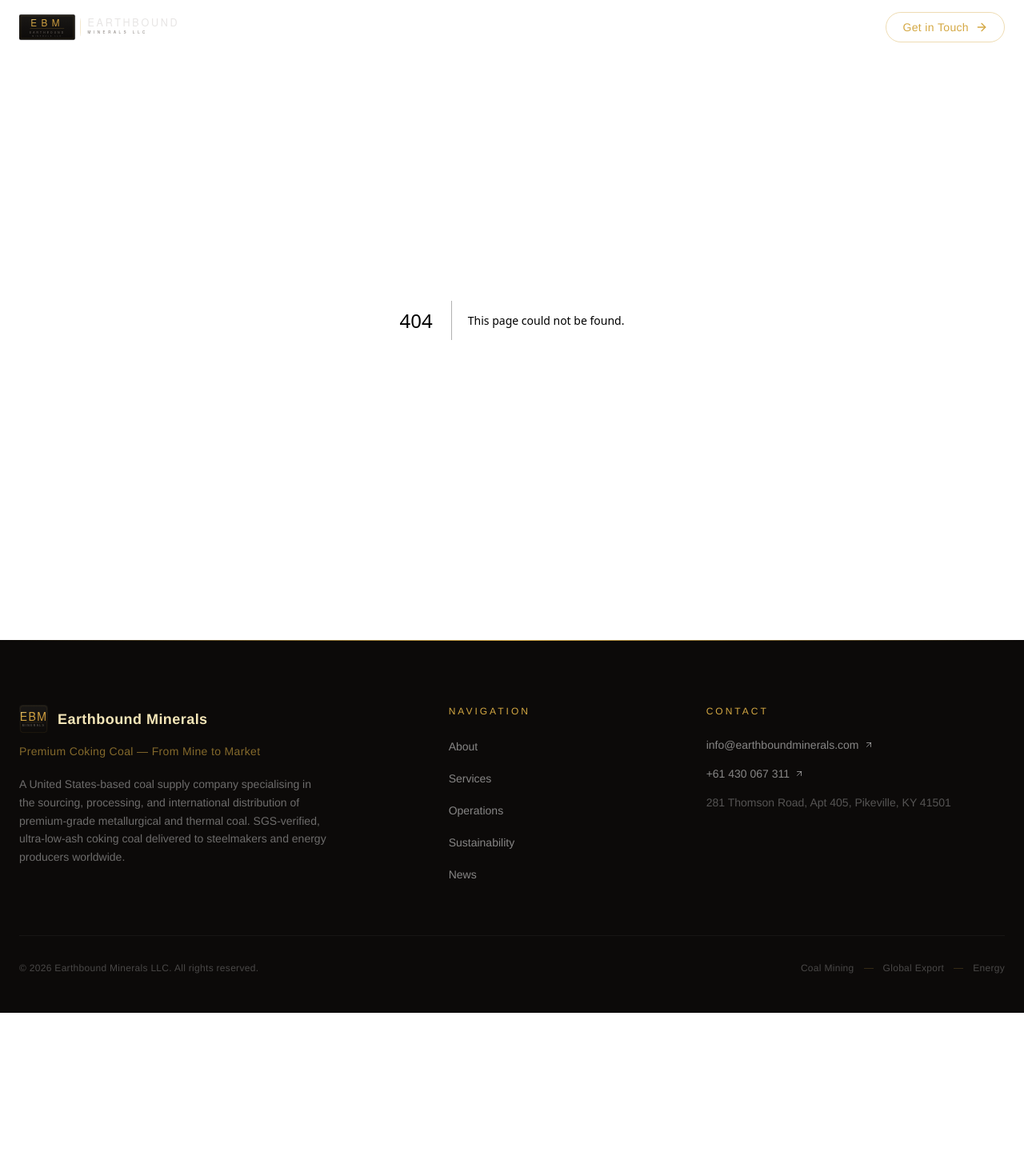
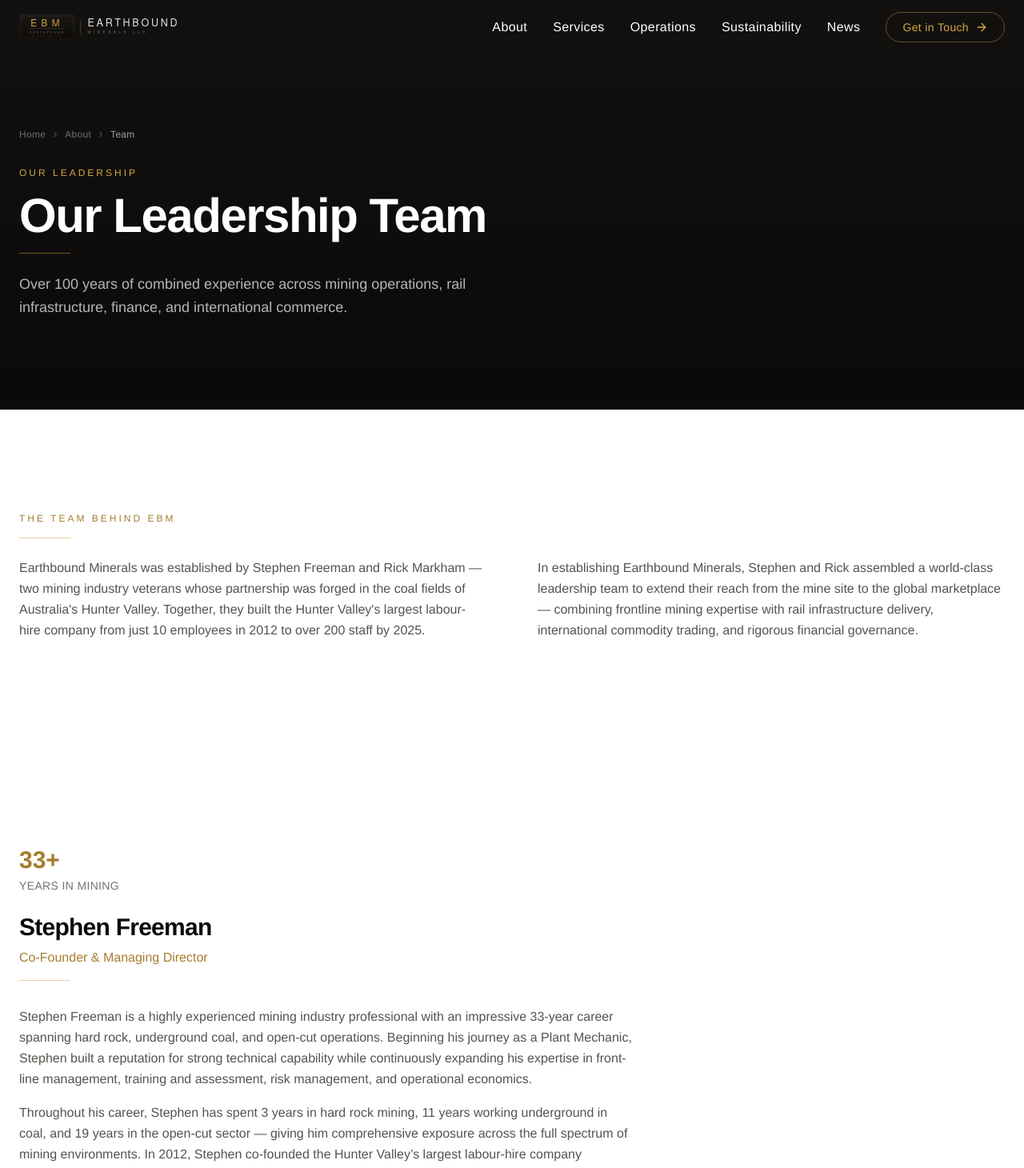
Before and after one commit to JimmyHu213/earthbound-minerals, a Next.js app: page /about/team in a window 1280 px wide. Before the commit this address had no page. Shown: the top 1460 px of the page at 80% size. Before the commit the page ends 1266 px from the top, so only its background shows below. Built offline with nearby package versions, Linux system fonts and the light colour scheme.

Commit message:
feat: add leadership team page at /about/team

```diff
--- /dev/null
+++ b/src/app/about/team/page.tsx
@@ -0,0 +1,108 @@
+import Link from "next/link";
+import { ChevronRight } from "lucide-react";
+import { LEADERSHIP } from "@/lib/constants";
+
+const SECTION_BGS = ["bg-white", "bg-brand-sand"];
+
+export default function TeamPage() {
+  return (
+    <main>
+      {/* Page Hero */}
+      <section className="relative bg-brand-black pt-32 pb-20 lg:pt-40 lg:pb-28">
+        <div className="absolute inset-0 bg-gradient-to-b from-brand-dark/50 to-brand-black" />
+
+        <div className="relative z-10 mx-auto max-w-7xl px-6">
+          <nav className="flex items-center gap-1.5 text-xs tracking-wide text-white/40">
+            <Link href="/" className="hover:text-brand-gold transition-colors">
+              Home
+            </Link>
+            <ChevronRight className="h-3 w-3" />
+            <Link href="/about" className="hover:text-brand-gold transition-colors">
+              About
+            </Link>
+            <ChevronRight className="h-3 w-3" />
+            <span className="text-white/60">Team</span>
+          </nav>
+
+          <p className="mt-8 text-xs font-medium uppercase tracking-[0.25em] text-brand-gold">
+            Our Leadership
+          </p>
+
+          <h1 className="mt-4 text-4xl font-bold tracking-tight text-white sm:text-5xl lg:text-6xl">
+            Our Leadership Team
+          </h1>
+          <div className="mt-4 h-px w-16 bg-brand-gold/50" />
+
+          <p className="mt-6 max-w-2xl text-lg leading-relaxed text-white/70">
+            Over 100 years of combined experience across mining operations, rail
+            infrastructure, finance, and international commerce.
+          </p>
+        </div>
+      </section>
+
+      {/* Intro Section */}
+      <section className="bg-white py-24 lg:py-32">
+        <div className="mx-auto max-w-7xl px-6">
+          <p className="text-xs font-medium uppercase tracking-[0.25em] text-brand-gold-dark">
+            The Team Behind EBM
+          </p>
+          <div className="mt-4 h-px w-16 bg-brand-gold/50" />
+          <div className="mt-6 grid gap-8 lg:grid-cols-2 lg:gap-16">
+            <p className="text-base leading-relaxed text-brand-stone-dark">
+              Earthbound Minerals was established by Stephen Freeman and Rick
+              Markham &mdash; two mining industry veterans whose partnership was
+              forged in the coal fields of Australia&apos;s Hunter Valley.
+              Together, they built the Hunter Valley&apos;s largest labour-hire
+              company from just 10 employees in 2012 to over 200 staff by 2025.
+            </p>
+            <p className="text-base leading-relaxed text-brand-stone-dark">
+              In establishing Earthbound Minerals, Stephen and Rick assembled a
+              world-class leadership team to extend their reach from the mine
+              site to the global marketplace &mdash; combining frontline mining
+              expertise with rail infrastructure delivery, international
+              commodity trading, and rigorous financial governance.
+            </p>
+          </div>
+        </div>
+      </section>
+
+      {/* Team Member Sections */}
+      {LEADERSHIP.map((person, index) => (
+        <section
+          key={person.name}
+          className={`${SECTION_BGS[index % 2]} py-24 lg:py-32`}
+        >
+          <div className="mx-auto max-w-7xl px-6">
+            <div className="max-w-3xl">
+              <p className="text-3xl font-bold text-brand-gold-dark">
+                {person.experience}
+              </p>
+              <p className="mt-1 text-sm uppercase tracking-wide text-brand-stone">
+                {person.experienceLabel}
+              </p>
+
+              <h2 className="mt-6 text-2xl font-bold tracking-tight text-brand-black sm:text-3xl">
+                {person.name}
+              </h2>
+              <p className="mt-2 text-base font-medium text-brand-gold-dark">
+                {person.title}
+              </p>
+              <div className="mt-4 h-px w-16 bg-brand-gold/50" />
+
+              <div className="mt-8 space-y-4">
+                {person.bio.map((paragraph, i) => (
+                  <p
+                    key={i}
+                    className="text-base leading-relaxed text-brand-stone-dark"
+                  >
+                    {paragraph}
+                  </p>
+                ))}
+              </div>
+            </div>
+          </div>
+        </section>
+      ))}
+    </main>
+  );
+}
```
